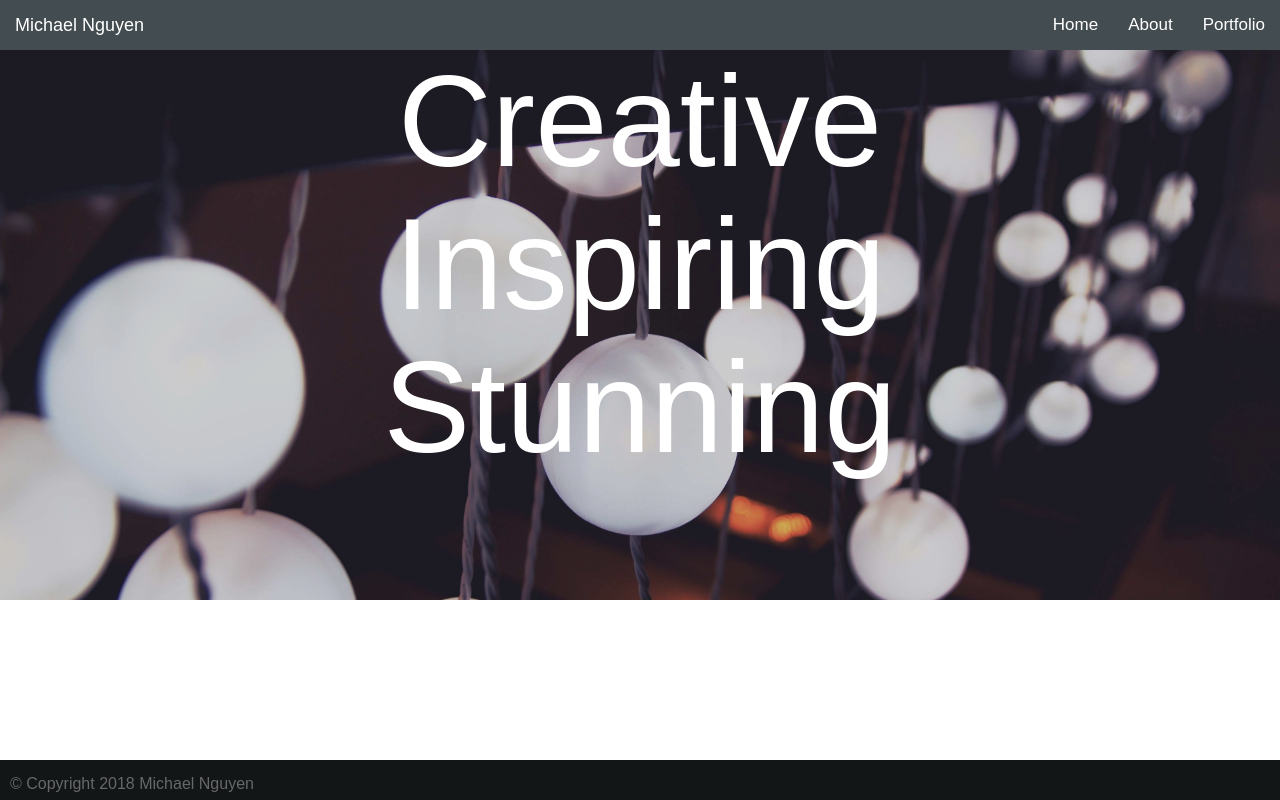
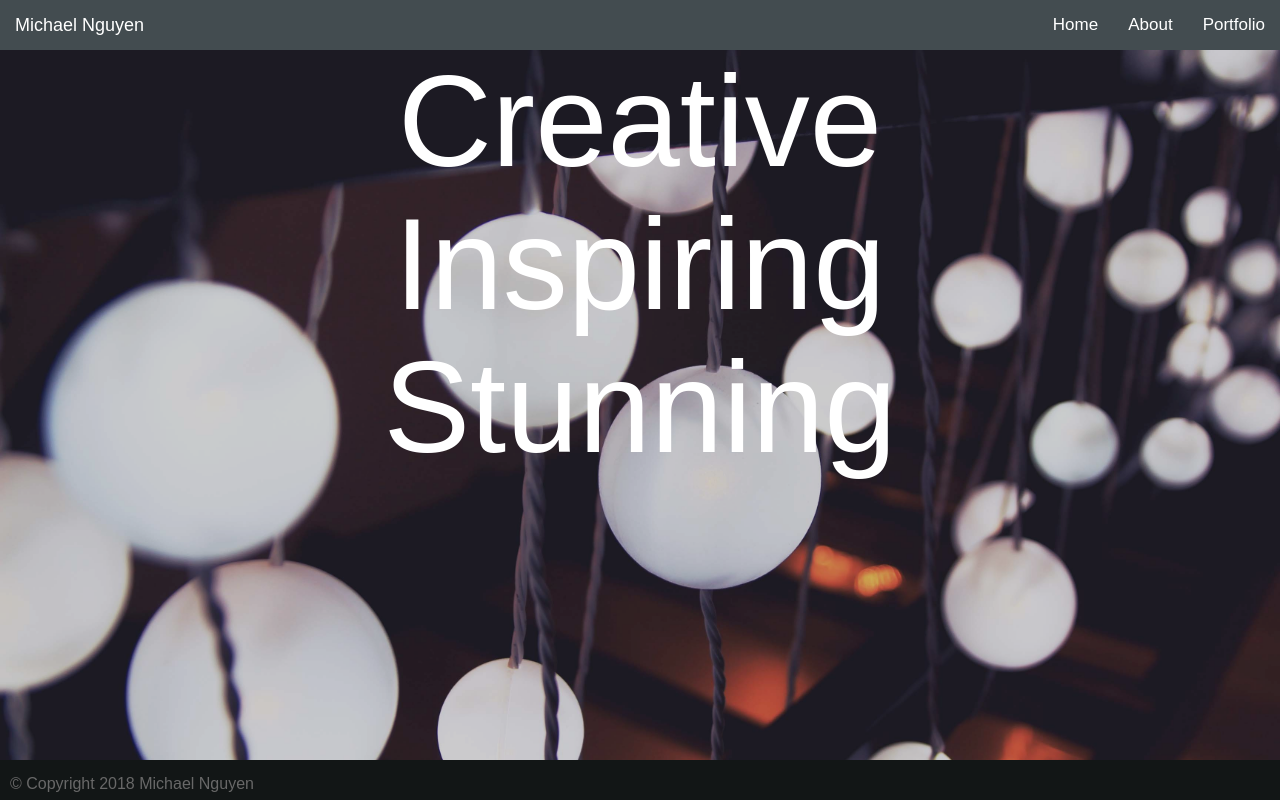
Before and after one commit to michaelnguyen55/michaelnguyen55.github.io, a plain HTML site: page index.html in a window 1280 px wide. Drawn offline with nearby package versions, Linux system fonts and the light colour scheme.

Commit message:
Update Website

```diff
--- a/assets/css/style.css
+++ b/assets/css/style.css
@@ -78,6 +78,10 @@ footer p{
     background-repeat: no-repeat;
 }
 
+.home, .about, .portfolio {
+    height: 100%;
+}
+
 .home {
     background-image: url("../images/home.jpg");
 }
@@ -98,8 +102,9 @@ footer p{
     text-align: center;
 }
 
-.home .row {
-    min-height: 550px;
+.home .background {
+    height: 100%;
+    width: 100%;
     background-color: rgba(0,0,0,0.2);
 }
 
--- a/index.html
+++ b/index.html
@@ -51,7 +51,7 @@
                 <div class="row">
                     <div class="col-md-2"></div>
                     <div class="col-md-8">
-                        <h1>Creative Inspiring Stunning</h1>
+                        <h1>Creative <br / >Inspiring <br />Stunning</h1>
                     </div>
                     <div class="col-md-2"></div>
                 </div>
```
